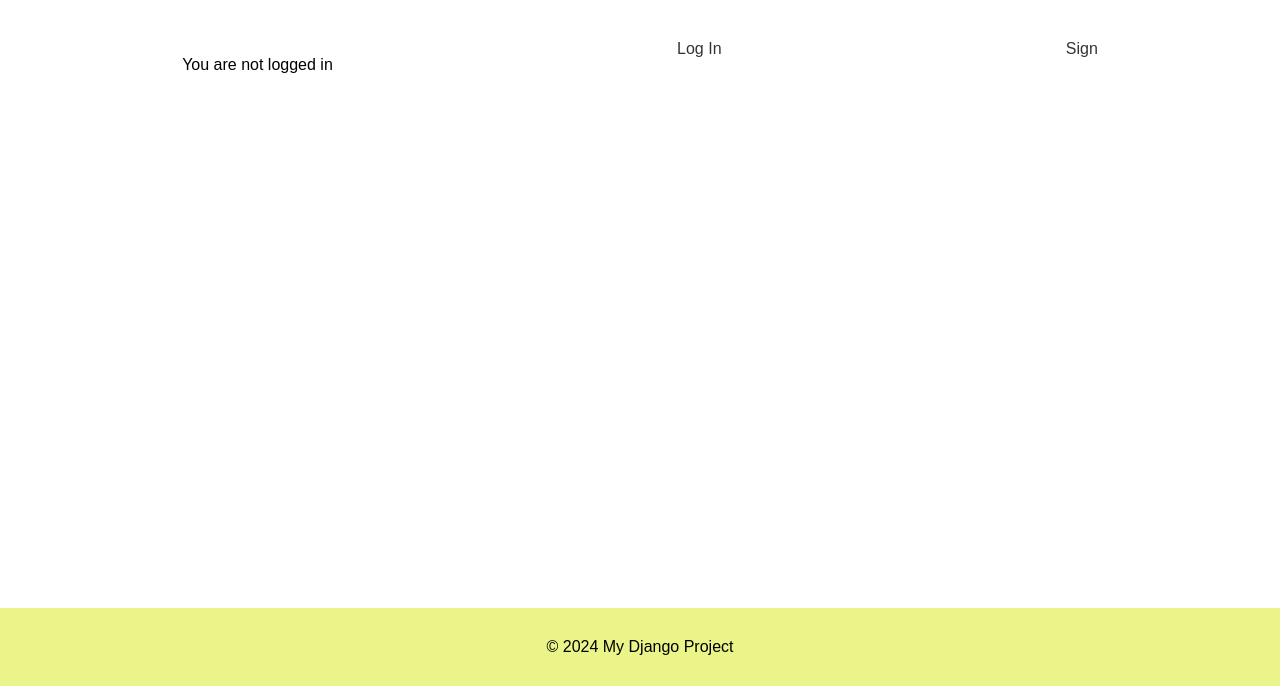
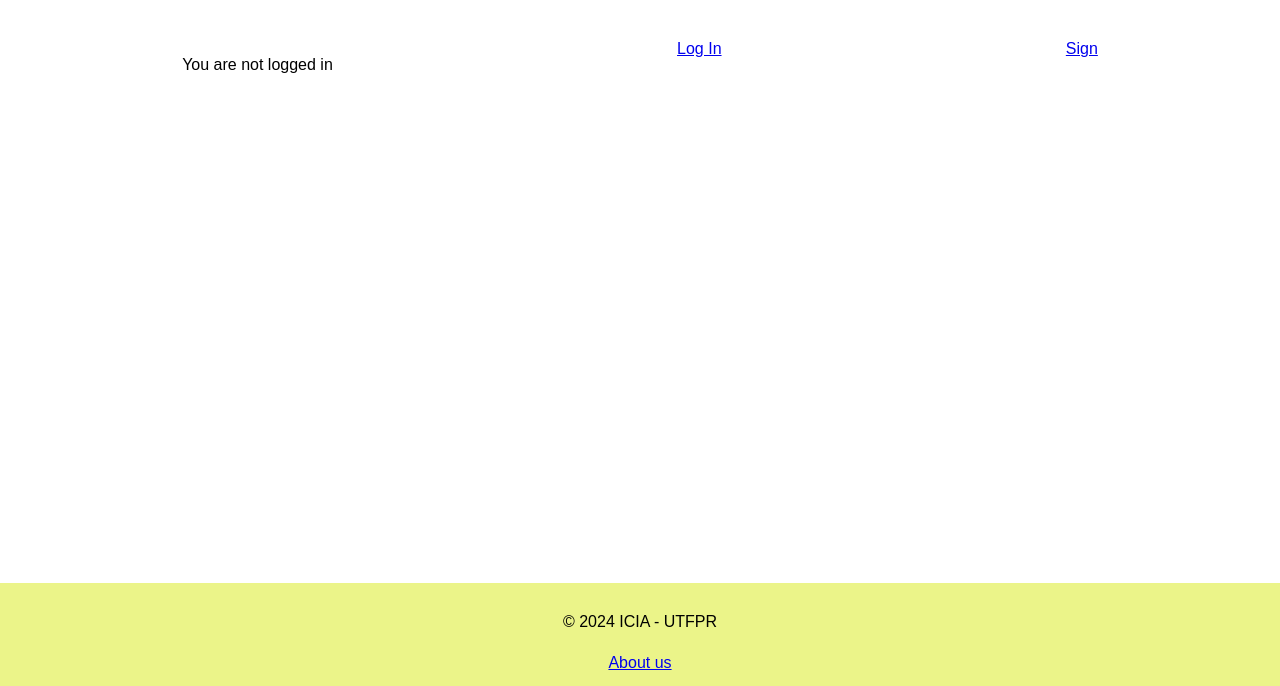
Before and after one commit to Martoto/icia-webapp, a Django app: page / in a window 1280 px wide. Shown: the part 114-800 px from the top of the page. Run offline with Django 5.2, Linux system fonts and the light colour scheme.

Commit message:
about page

```diff
--- a/icia/static/style.css
+++ b/icia/static/style.css
@@ -37,7 +37,7 @@ ul.horizontal-list {
     grid-auto-flow: column;
     column-gap: 20px;
 }
-a {
-    text-decoration: none; /* Remove underline from links */
-    color: #333; /* Text color */
+a.logo {
+    text-decoration: none;
+    color: #333;
 }
--- a/icia/templates/base.html
+++ b/icia/templates/base.html
@@ -12,7 +12,7 @@
 </head>
 
 <header>
-  <h1><a href="{% url 'home' %}">IC.IA</a></h1>
+  <h1><a class="logo" href="{% url 'home' %}">IC.IA</a></h1>
 </header>
 
 <body>
@@ -27,7 +27,8 @@
 </body>
 
 <footer>
-  <p>&copy; 2024 My Django Project</p>
+  <p>&copy; 2024 ICIA - UTFPR</p>
+  <a href="{% url 'about' %}">{%trans "About us" %}</a>
 </footer>
 
 </html>
--- a/icia/urls.py
+++ b/icia/urls.py
@@ -26,4 +26,5 @@ urlpatterns = [
     path("accounts/", include("accounts.urls")),
     path("accounts/", include("django.contrib.auth.urls")),
     path("", TemplateView.as_view(template_name="home.html"), name="home"),
+    path("about", TemplateView.as_view(template_name="about.html"), name="about"),
 ]
```
Also changed, not shown: icia/templates/about.html (added, +25 -0 lines).
